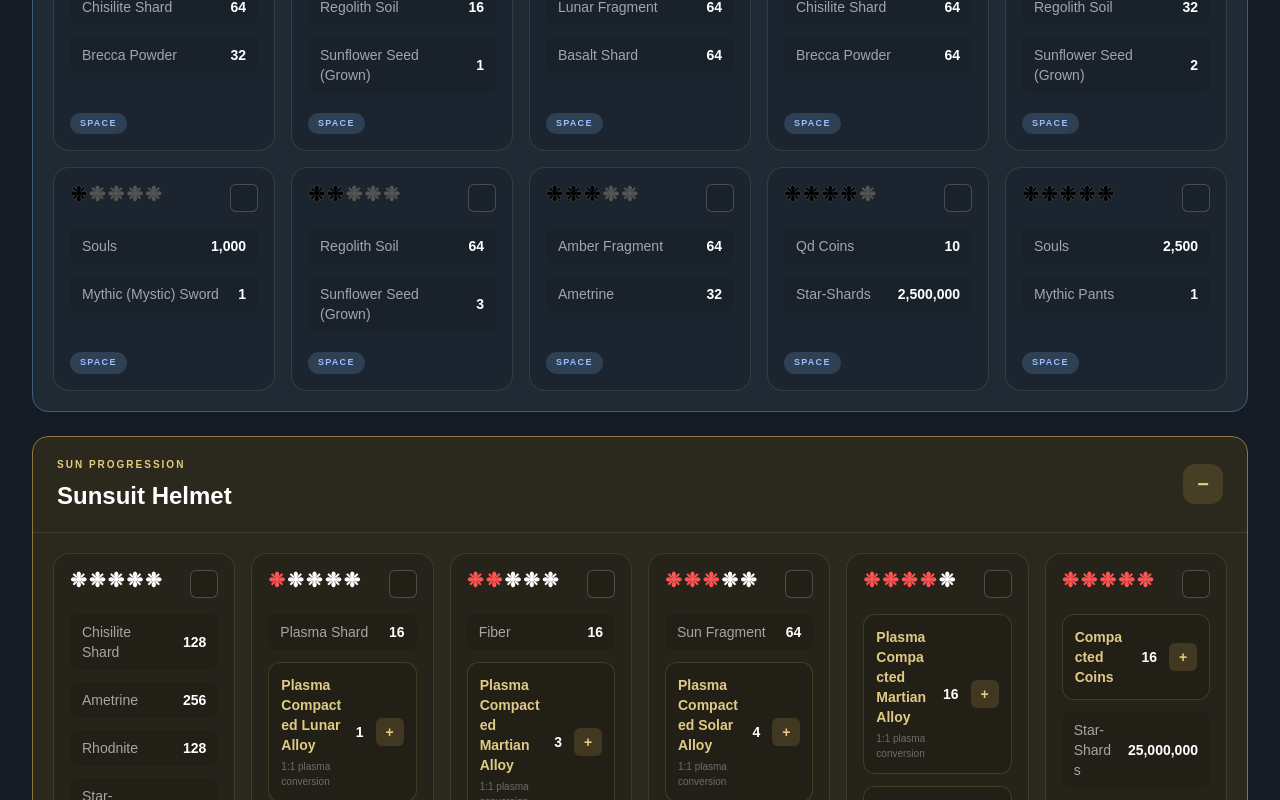
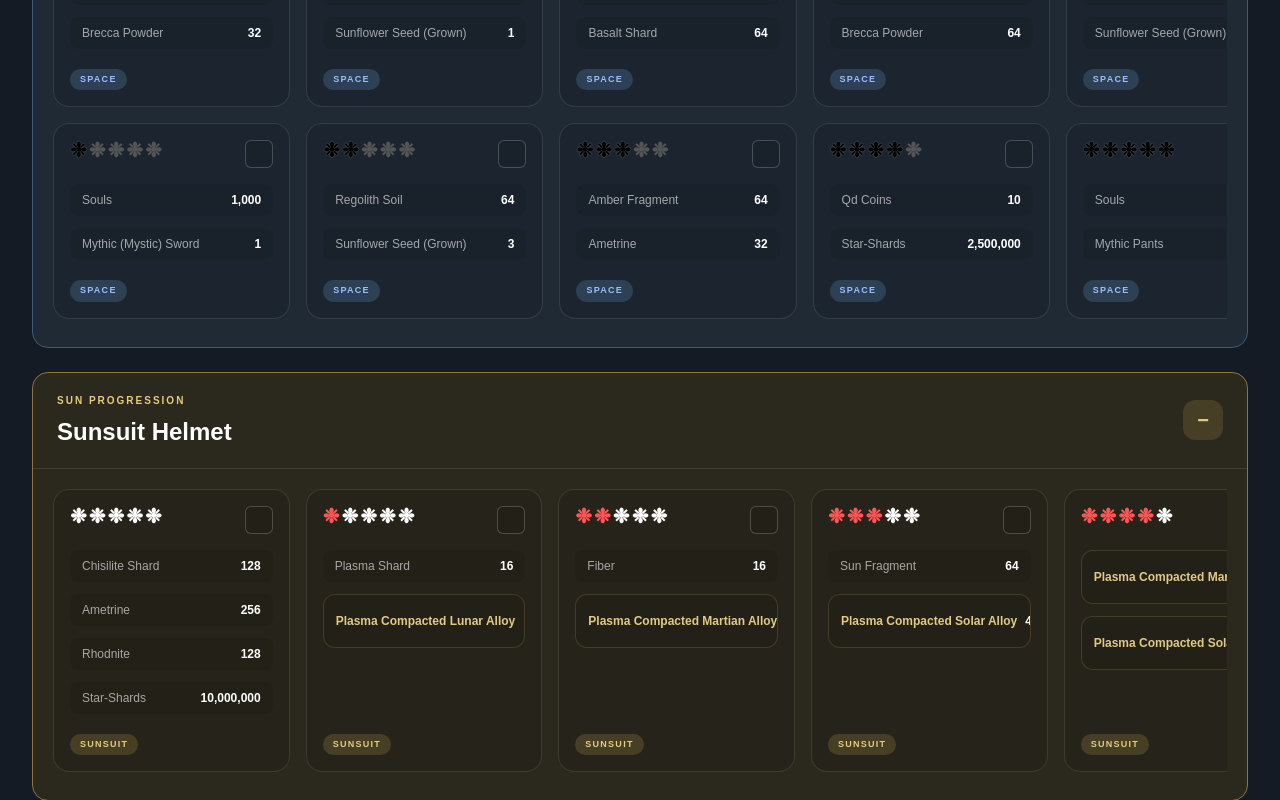
Before and after one commit to TheCxnnor/T5MC, a Next.js app: page /helmets in a window 1280 px wide. Shown: the part 1260-2060 px from the top of the page. Built offline with nearby package versions, Linux system fonts and the light colour scheme.

Commit message:
Helmet quickfix

```diff
--- a/app/helmets/page.tsx
+++ b/app/helmets/page.tsx
@@ -336,42 +336,7 @@ function getExpandedRequirement(
 }
 
 /* =========================================================
-   IN-GAME HELMET RANK COLOURS
-
-   SPACE HELMET
-
-   1:
-   first ❉ = #AAAAAA
-   remaining = white
-
-   5:
-   all #AAAAAA
-
-   6:
-   first ❉ = #555555
-   remaining = #AAAAAA
-
-   10:
-   all #555555
-
-   11:
-   first ❉ = #000000
-   remaining = #555555
-
-   15:
-   all #000000
-
-   SUNSUIT
-
-   Base:
-   all white
-
-   1:
-   first ❉ = #FF5555
-   remaining = white
-
-   5:
-   all #FF5555
+   HELMET RANK COLOURS
    ========================================================= */
 
 function getHelmetRankColors(
@@ -1158,7 +1123,9 @@ export default function HelmetsPage() {
           }
         >
 
-          <div className="grid gap-4 md:grid-cols-2 lg:grid-cols-3 xl:grid-cols-5">
+          <div className="overflow-x-auto pb-2">
+
+            <div className="grid min-w-[1250px] grid-cols-5 gap-4">
 
               {groupedHelmets.space.map(
                 (
@@ -1212,6 +1179,8 @@ export default function HelmetsPage() {
 
             </div>
 
+          </div>
+
         </HelmetSection>
 
         {/* =================================================
@@ -1237,7 +1206,9 @@ export default function HelmetsPage() {
           }
         >
 
-          <div className="grid gap-4 md:grid-cols-2 lg:grid-cols-3 xl:grid-cols-6">
+          <div className="overflow-x-auto pb-2">
+
+            <div className="grid min-w-[1500px] grid-cols-6 gap-4">
 
               {groupedHelmets.sun.map(
                 (
@@ -1291,6 +1262,8 @@ export default function HelmetsPage() {
 
             </div>
 
+          </div>
+
         </HelmetSection>
 
         {/* =================================================
@@ -1323,8 +1296,6 @@ export default function HelmetsPage() {
 
 /* =========================================================
    HELMET RANK
-
-   Always displays exactly five ❉ symbols.
    ========================================================= */
 
 function HelmetRank({
@@ -1482,7 +1453,7 @@ function HelmetCard({
   return (
 
     <article
-      className={`flex min-w-0 flex-col rounded-2xl border p-4 transition ${
+      className={`flex min-w-[230px] flex-col rounded-2xl border p-4 transition ${
         obtained
           ? "border-white/5 bg-black/10 opacity-55"
           : isNext
@@ -1497,7 +1468,7 @@ function HelmetCard({
 
       <div className="flex items-start justify-between gap-3">
 
-        <div className="min-w-0">
+        <div>
 
           <HelmetRank
             upgrade={
@@ -1620,15 +1591,15 @@ function RequirementDisplay({
   ) {
     return (
 
-      <div className="flex items-center justify-between gap-4 rounded-lg bg-black/10 px-3 py-2 text-sm">
-
-        <span className="min-w-0 break-words text-white/60">
+      <div className="flex items-center justify-between gap-3 rounded-lg bg-black/10 px-3 py-2 text-xs">
+
+        <span className="whitespace-nowrap text-white/60">
           {getMaterialLabel(
             requirement.material
           )}
         </span>
 
-        <span className="shrink-0 font-bold">
+        <span className="shrink-0 whitespace-nowrap font-bold">
           {formatNumber(
             requirement.amount
           )}
@@ -1659,51 +1630,39 @@ function RequirementDisplay({
           )
         }
 
-        className="flex w-full items-center justify-between gap-3 px-3 py-3 text-left transition hover:bg-white/[0.025]"
+        className="flex w-full items-center justify-between gap-2 px-3 py-3 text-left transition hover:bg-white/[0.025]"
       >
 
-        <div className="min-w-0">
-
-          <p className="break-words text-sm font-semibold text-[#e0ca84]">
+        <span className="whitespace-nowrap text-xs font-semibold text-[#e0ca84]">
           {getMaterialLabel(
             requirement.material
           )}
-          </p>
-
-          {expanded.isPlasma && (
-
-            <p className="mt-1 text-[10px] text-white/35">
-              1:1 plasma conversion
-            </p>
-
-          )}
-
-        </div>
-
-        <div className="flex shrink-0 items-center gap-3">
-
-          <span className="text-sm font-bold">
+        </span>
+
+        <span className="ml-auto shrink-0 whitespace-nowrap text-xs font-bold">
           {formatNumber(
             requirement.amount
           )}
         </span>
 
-          <span className="flex h-7 w-7 items-center justify-center rounded-md bg-[#413821] text-sm font-bold text-[#e4cc7e]">
+        <span className="flex h-7 w-7 shrink-0 items-center justify-center rounded-md bg-[#413821] text-sm font-bold text-[#e4cc7e]">
           {open
             ? "−"
             : "+"}
         </span>
 
-        </div>
-
       </button>
 
+      {/* ===================================================
+          EXPANDED DETAILS
+          =================================================== */}
+
       {open && (
 
         <div className="border-t border-white/5 bg-black/10 px-3 py-3">
 
           {/* =================================================
-              PLASMA SOURCE
+              PLASMA CONVERSION
               ================================================= */}
 
           {expanded.isPlasma && (
@@ -1711,16 +1670,16 @@ function RequirementDisplay({
             <div className="mb-3 rounded-lg border border-[#9b8248]/20 bg-[#332d1e] px-3 py-2">
 
               <p className="text-[9px] font-semibold uppercase tracking-[0.12em] text-white/30">
-                Underlying Compacted Item
+                1:1 Plasma Conversion
               </p>
 
-              <div className="mt-1 flex items-center justify-between gap-3">
-
-                <span className="text-xs font-semibold text-[#d8c27c]">
+              <div className="mt-2 flex items-center justify-between gap-3">
+
+                <span className="whitespace-nowrap text-[11px] font-semibold text-[#d8c27c]">
                   {expanded.compactedItem.name}
                 </span>
 
-                <span className="text-xs font-bold text-[#ead690]">
+                <span className="shrink-0 whitespace-nowrap text-xs font-bold text-[#ead690]">
                   ×
                   {formatNumber(
                     expanded.amount
@@ -1749,17 +1708,17 @@ function RequirementDisplay({
                     ingredient.material
                   }
 
-                  className="flex items-center justify-between gap-3 pl-1 text-xs"
+                  className="flex items-center justify-between gap-3 text-[11px]"
                 >
 
-                  <span className="min-w-0 break-words text-white/45">
+                  <span className="whitespace-nowrap text-white/45">
                     ↳{" "}
                     {getMaterialLabel(
                       ingredient.material
                     )}
                   </span>
 
-                  <span className="shrink-0 font-semibold text-white/70">
+                  <span className="shrink-0 whitespace-nowrap font-semibold text-white/70">
                     {formatNumber(
                       ingredient.amount
                     )}
@@ -1778,11 +1737,11 @@ function RequirementDisplay({
 
           <div className="mt-3 flex items-center justify-between gap-3 border-t border-white/5 pt-3">
 
-            <span className="text-[9px] font-semibold uppercase tracking-[0.12em] text-white/35">
+            <span className="whitespace-nowrap text-[9px] font-semibold uppercase tracking-[0.12em] text-white/35">
               Compaction Time
             </span>
 
-            <span className="text-xs font-bold text-[#e4cc7e]">
+            <span className="shrink-0 whitespace-nowrap text-xs font-bold text-[#e4cc7e]">
               {formatHours(
                 expanded.timeHours
               )}
```
Lines whose indentation alone changed are shown as unchanged.
